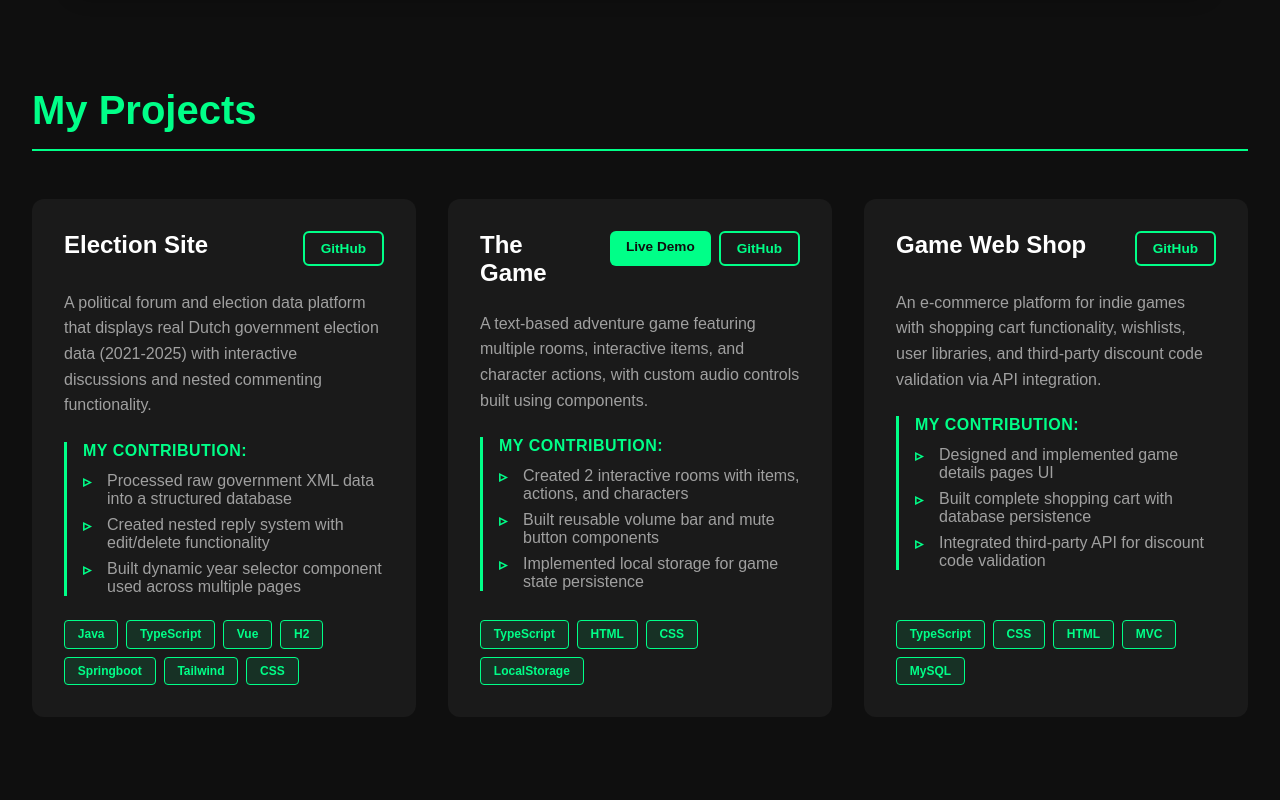
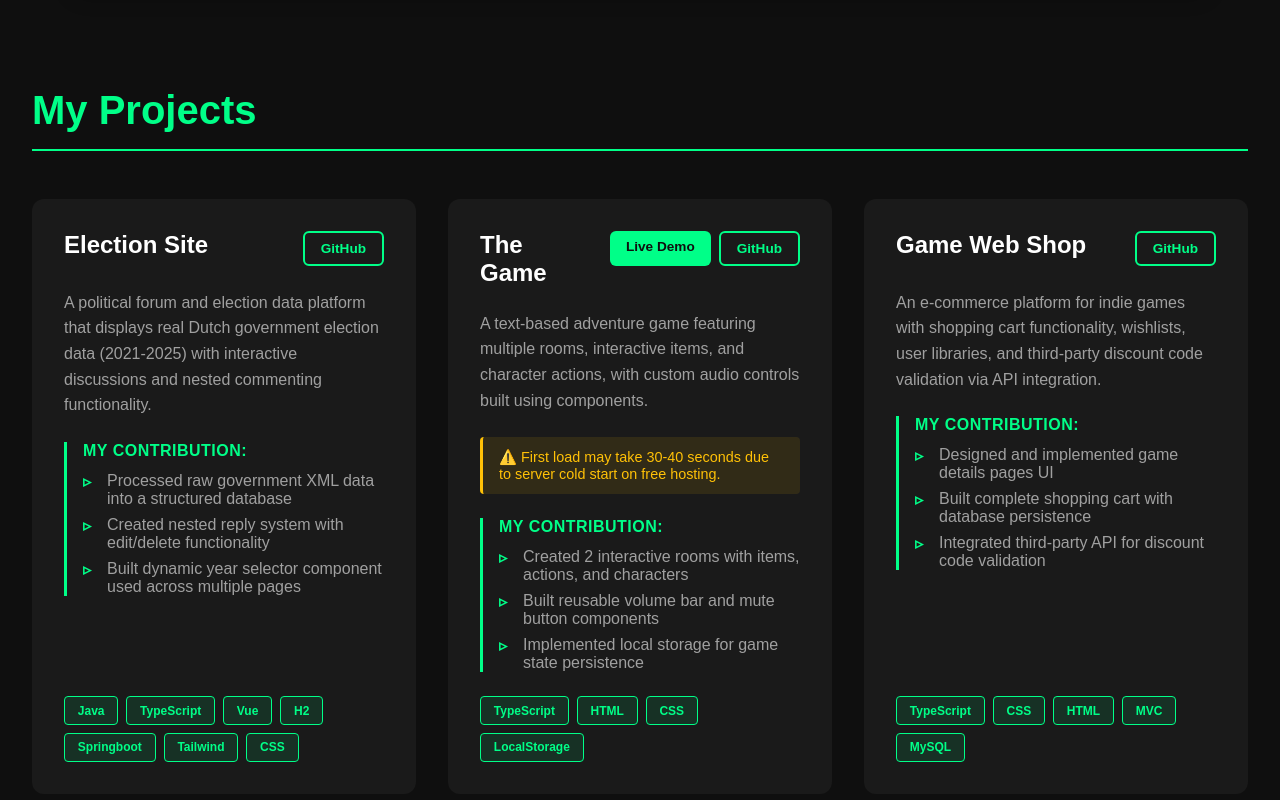
Before and after one commit to Matisse2k/portofolio, a Vue app: page / in a window 1280 px wide. Shown: the part 845-1645 px from the top of the page. Built offline with nearby package versions, Linux system fonts and the light colour scheme; the HTML template or start-up script is replaced by a standard one.

Commit message:
feat(Note): add note about long startup time on the game live Link

```diff
--- a/src/components/Projects.vue
+++ b/src/components/Projects.vue
@@ -17,6 +17,10 @@
         </div>
 
         <p class="description">{{ project.description }}</p>
+
+        <div v-if="project.note" class="project-note">
+          {{ project.note }}
+        </div>
 
         <div class="contribution">
           <h3>My Contribution:</h3>
@@ -47,7 +51,7 @@ const projects = [
     ],
     techStack: ["Java", "TypeScript", "Vue", "H2", "Springboot", "Tailwind", "CSS"],
     githubUrl: "https://github.com/Matisse2k/election-site",
-    liveUrl: "" // Add if you deploy it
+    liveUrl: ""
   },
   {
     name: "The Game",
@@ -59,7 +63,8 @@ const projects = [
     ],
     techStack: ["TypeScript", "HTML", "CSS", "LocalStorage"],
     githubUrl: "https://github.com/Matisse2k/the-game-1st-year-project",
-    liveUrl: "https://the-game-1st-year-project-web.vercel.app/"
+    liveUrl: "https://the-game-1st-year-project-web.vercel.app/",
+    note: "⚠️ First load may take 30-40 seconds due to server cold start on free hosting."
   },
   {
     name: "Game Web Shop",
@@ -167,6 +172,15 @@ h2 {
   margin: 0;
 }
 
+.project-note {
+  background-color: rgba(255, 193, 7, 0.1);
+  border-left: 3px solid #ffc107;
+  padding: 0.75rem 1rem;
+  color: #ffc107;
+  font-size: 0.9rem;
+  border-radius: 4px;
+}
+
 .contribution {
   border-left: 3px solid var(--accent);
   padding-left: 1rem;
```
Lines whose indentation alone changed are shown as unchanged.
